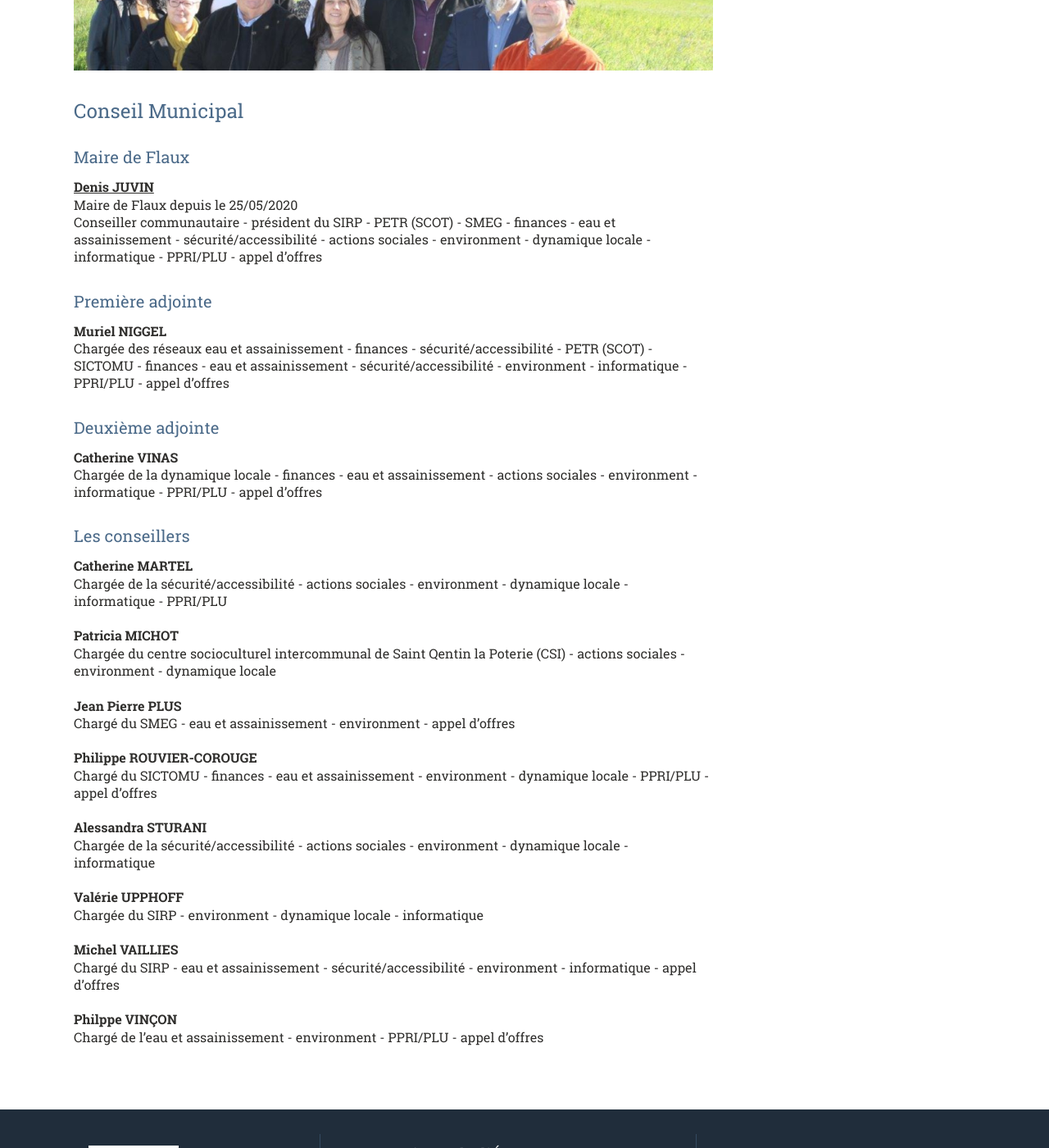
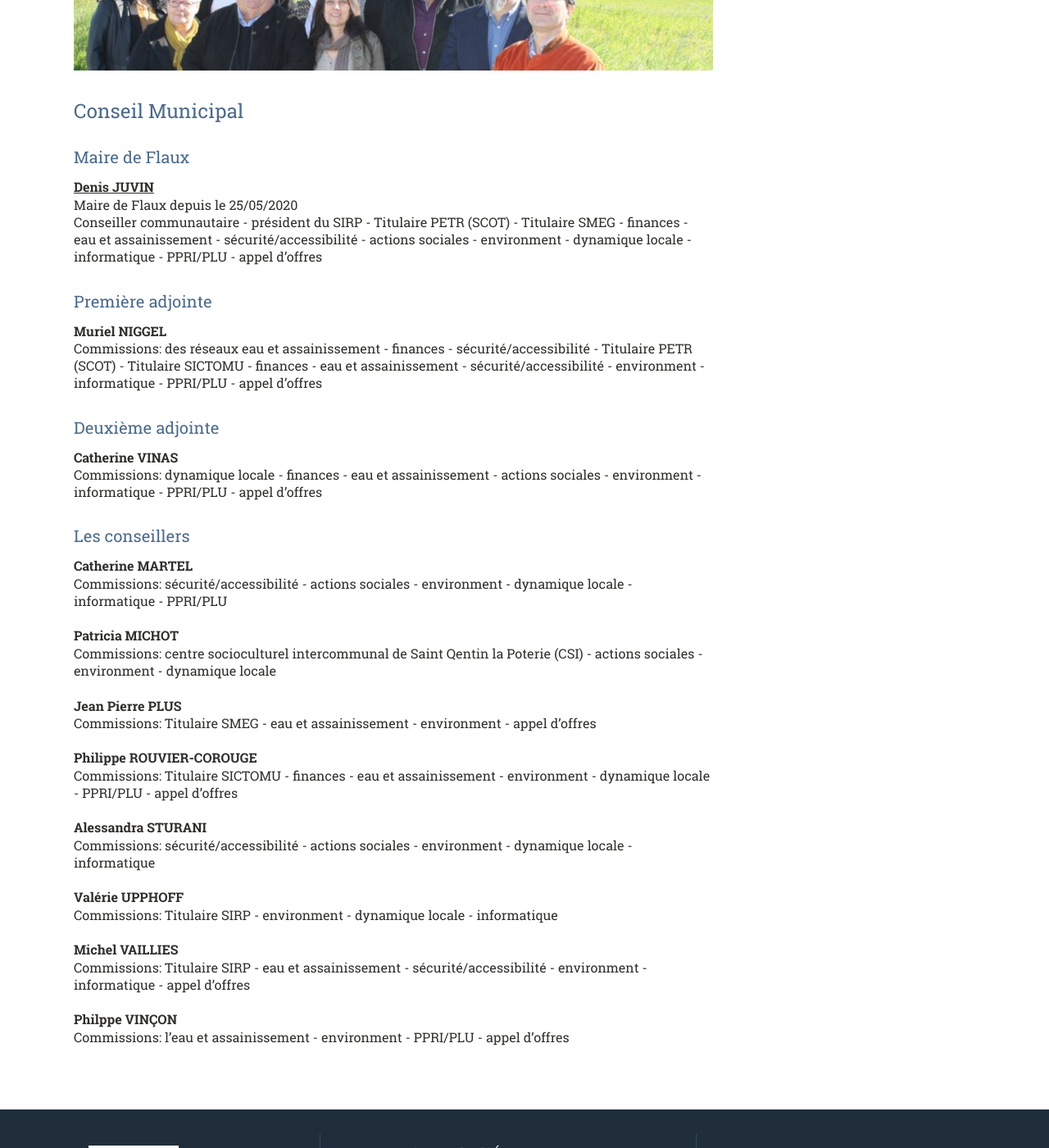
Before and after one commit to Flaux-Village/flaux-village.github.io, a Jekyll site: the page built from elus.md, in a window 1280 px wide and 1400 px high, scrolled down 533 px. Shown: the whole window at 82% size. Built offline with Jekyll 4.4.1, drawn with Linux system fonts in a browser that asks for light colours; our own code applies the rules of GitHub Pages for plain Markdown files.

Commit message:
Update elus.md

```diff
--- a/elus.md
+++ b/elus.md
@@ -23,40 +23,40 @@
 ## Maire de Flaux
 <a href="/assets/flyer/affiche Denis 2-3-2_compressed.pdf">**Denis JUVIN**</a> <br/>
 Maire de Flaux depuis le 25/05/2020<br/>
-Conseiller communautaire - président du SIRP - PETR (SCOT) - SMEG - finances - eau et assainissement - sécurité/accessibilité - actions sociales - environment - dynamique locale - informatique - PPRI/PLU - appel d'offres
+Conseiller communautaire - président du SIRP - Titulaire PETR (SCOT) - Titulaire SMEG - finances - eau et assainissement - sécurité/accessibilité - actions sociales - environment - dynamique locale - informatique - PPRI/PLU - appel d'offres
 
 ## Première adjointe
 **Muriel NIGGEL**  <br/>
-Chargée des réseaux eau et assainissement - finances - sécurité/accessibilité - PETR (SCOT) - SICTOMU - finances - eau et assainissement - sécurité/accessibilité - environment - informatique - PPRI/PLU - appel d'offres
+Commissions: des réseaux eau et assainissement - finances - sécurité/accessibilité - Titulaire PETR (SCOT) - Titulaire SICTOMU - finances - eau et assainissement - sécurité/accessibilité - environment - informatique - PPRI/PLU - appel d'offres
 
 
 ## Deuxième adjointe
 **Catherine VINAS** <br/>
-Chargée de la dynamique locale - finances - eau et assainissement - actions sociales - environment - informatique - PPRI/PLU - appel d'offres
+Commissions: dynamique locale - finances - eau et assainissement - actions sociales - environment - informatique - PPRI/PLU - appel d'offres
 
 
 ## Les conseillers
 **Catherine MARTEL** <br/>
-Chargée de la sécurité/accessibilité - actions sociales - environment - dynamique locale - informatique - PPRI/PLU<br/>
+Commissions: sécurité/accessibilité - actions sociales - environment - dynamique locale - informatique - PPRI/PLU<br/>
 
 **Patricia MICHOT** <br/>
-Chargée du centre socioculturel intercommunal de Saint Qentin la Poterie (CSI) - actions sociales - environment - dynamique locale<br/>
+Commissions: centre socioculturel intercommunal de Saint Qentin la Poterie (CSI) - actions sociales - environment - dynamique locale<br/>
 
 **Jean Pierre PLUS** <br/>
-Chargé du SMEG - eau et assainissement - environment - appel d'offres<br/>
+Commissions: Titulaire SMEG - eau et assainissement - environment - appel d'offres<br/>
 
 **Philippe ROUVIER-COROUGE** <br/>
-Chargé du SICTOMU - finances - eau et assainissement - environment - dynamique locale - PPRI/PLU - appel d'offres
+Commissions: Titulaire SICTOMU - finances - eau et assainissement - environment - dynamique locale - PPRI/PLU - appel d'offres
 <br/>
 
 **Alessandra STURANI** <br/>
-Chargée de la sécurité/accessibilité - actions sociales - environment - dynamique locale - informatique<br/>
+Commissions: sécurité/accessibilité - actions sociales - environment - dynamique locale - informatique<br/>
 
 **Valérie UPPHOFF** <br/>
-Chargée du SIRP - environment - dynamique locale - informatique<br/>
+Commissions: Titulaire SIRP - environment - dynamique locale - informatique<br/>
 
 **Michel VAILLIES**<br/>
-Chargé du SIRP - eau et assainissement - sécurité/accessibilité - environment - informatique - appel d'offres<br/>
+Commissions: Titulaire SIRP - eau et assainissement - sécurité/accessibilité - environment - informatique - appel d'offres<br/>
 
 **Philppe VINÇON** <br/>
-Chargé de l'eau et assainissement - environment - PPRI/PLU - appel d'offres<br/>
+Commissions: l'eau et assainissement - environment - PPRI/PLU - appel d'offres<br/>
```
